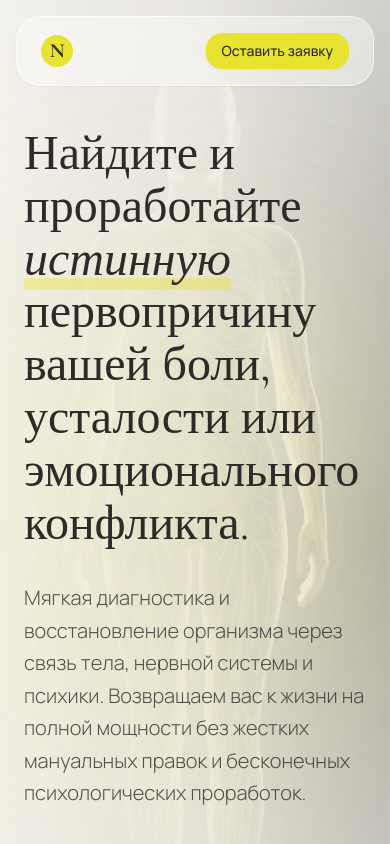
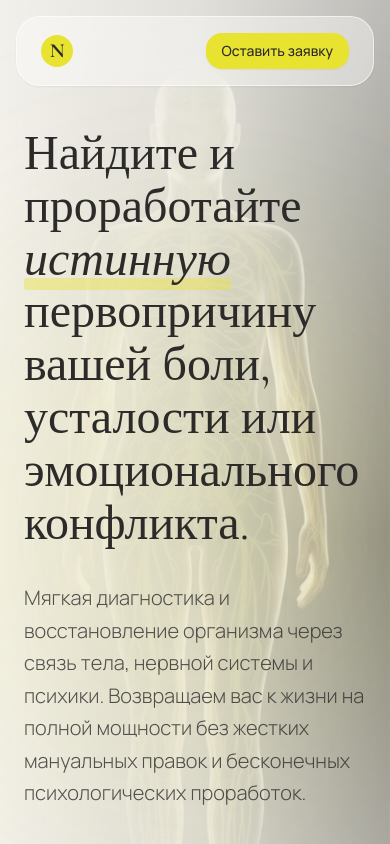
Before and after one commit to glebastashev/kinesio_site, a React (Vite) app: page / in a window 390 px wide. Shown: the top 844 px of the page. Built offline with nearby package versions, Linux system fonts and the light colour scheme.

Commit message:
Raise mobile hero animation opacity to 50%

```diff
--- a/src/components/sections/Hero.tsx
+++ b/src/components/sections/Hero.tsx
@@ -32,7 +32,7 @@ const AnatomyBackground = () => {
           src={src}
           alt=""
           className={`absolute inset-0 w-full h-full object-cover object-center transition-opacity duration-[2000ms] ease-in-out ${
-            currentLayer === i ? 'opacity-[0.30]' : 'opacity-0'
+            currentLayer === i ? 'opacity-[0.50]' : 'opacity-0'
           }`}
         />
       ))}
```
